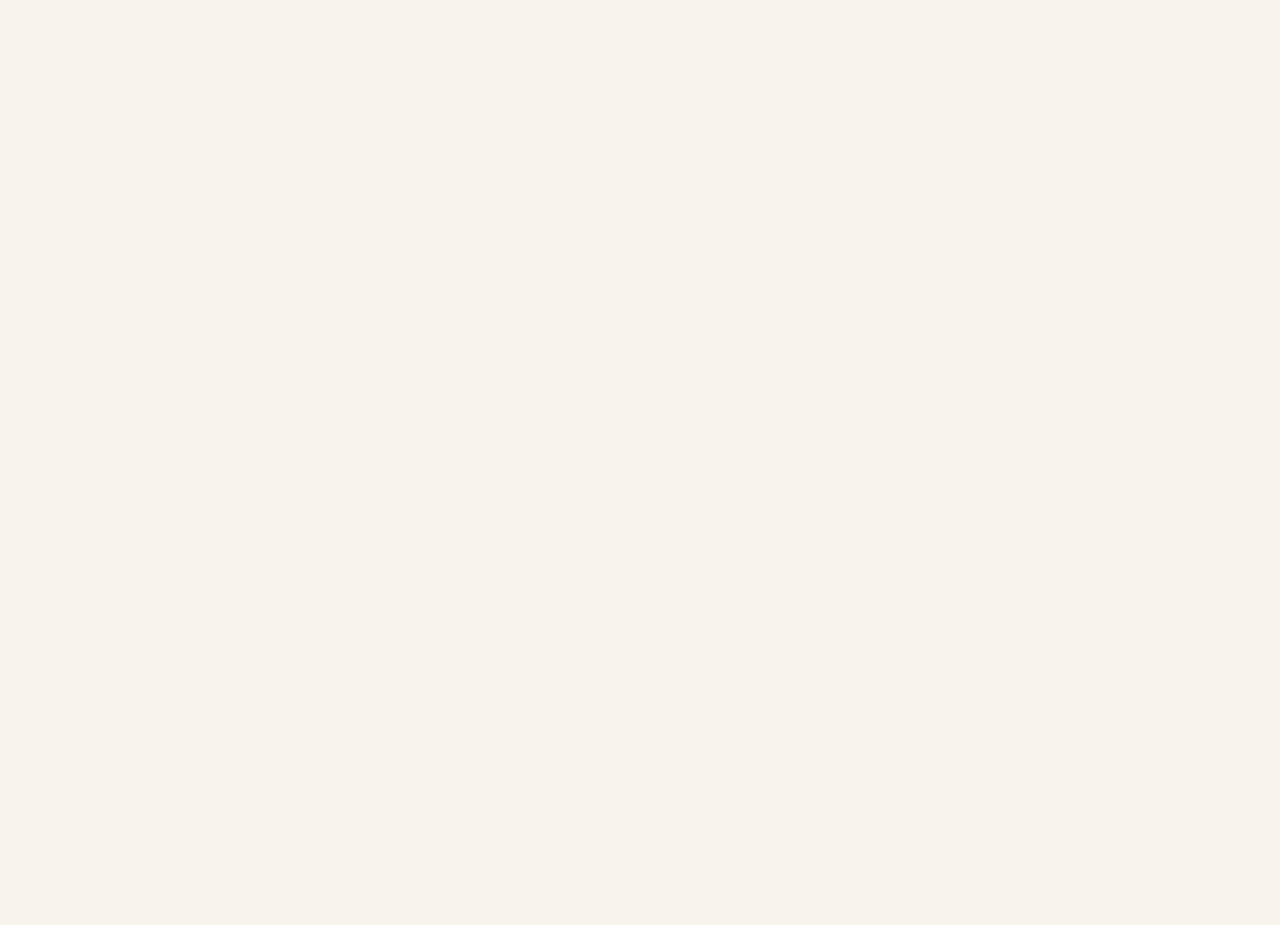
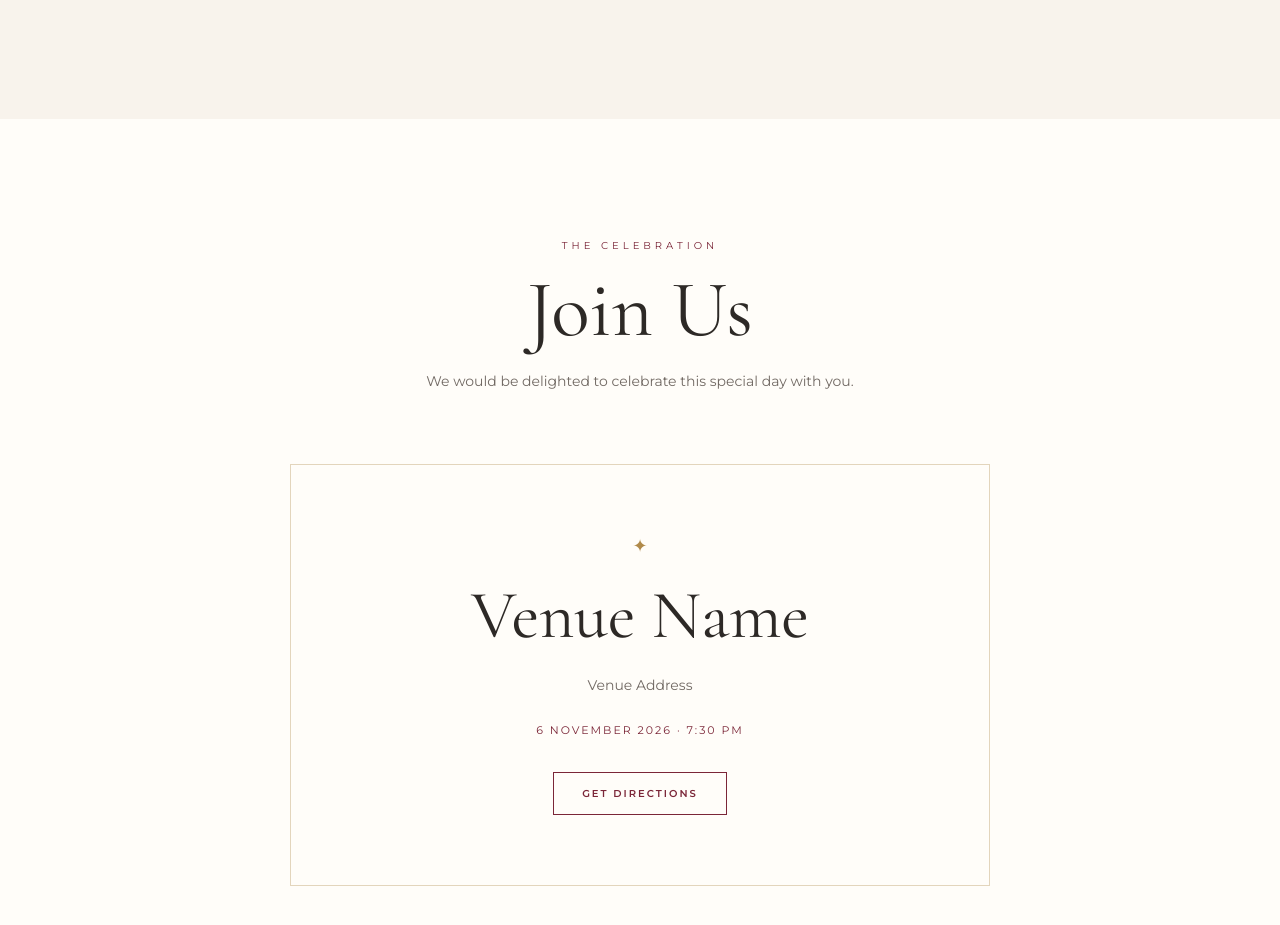
Before and after one commit to abdulmuqtadir2208/Wedding-card, a React (Vite) app: page / in a window 1280 px wide. Shown: the part 2223-3148 px from the top of the page. Before the commit the page ends 2342 px from the top, so only its background shows below. Built offline with nearby package versions, Linux system fonts and the light colour scheme.

Commit message:
Add and style venue section

```diff
--- a/src/App.jsx
+++ b/src/App.jsx
@@ -1,6 +1,7 @@
 import Hero from "./components/Hero";
 import Countdown from "./components/Countdown";
 import Events from "./components/Events";
+import Venue from "./components/Venue";
 
 function App() {
   return (
@@ -8,6 +9,7 @@ function App() {
       <Hero />
       <Countdown />
       <Events />
+      <Venue />
     </main>
   );
 }
--- /dev/null
+++ b/src/components/Venue.jsx
@@ -0,0 +1,43 @@
+import wedding from "../data/wedding";
+
+function Venue() {
+  return (
+    <section className="venue">
+      <div className="section-heading">
+        <p className="section-label">The celebration</p>
+
+        <h2>Join Us</h2>
+
+        <p className="section-description">
+          We would be delighted to celebrate this special day
+          with you.
+        </p>
+      </div>
+
+      <div className="venue-card">
+        <div className="venue-symbol">✦</div>
+
+        <h3>{wedding.venue.name}</h3>
+
+        <p className="venue-address">
+          {wedding.venue.address}
+        </p>
+
+        <p className="venue-date">
+          6 November 2026 · 7:30 PM
+        </p>
+
+        <a
+          href={wedding.venue.mapsUrl}
+          target="_blank"
+          rel="noopener noreferrer"
+          className="venue-button"
+        >
+          Get Directions
+        </a>
+      </div>
+    </section>
+  );
+}
+
+export default Venue;
--- a/src/data/wedding.js
+++ b/src/data/wedding.js
@@ -8,6 +8,12 @@ const wedding = {
   },
 
   weddingDate: "2026-11-06T19:30:00+05:30",
+
+  venue: {
+  name: "Venue Name",
+  address: "Venue Address",
+  mapsUrl: "https://maps.google.com/",
+},
 
   events: [
   {
--- a/src/index.css
+++ b/src/index.css
@@ -307,3 +307,88 @@ body {
     font-size: 32px;
   }
 }
+
+/* ================================
+   VENUE SECTION
+================================ */
+
+.venue {
+  min-height: 85vh;
+  padding: var(--space-xxl) var(--space-md);
+  display: flex;
+  flex-direction: column;
+  justify-content: center;
+  align-items: center;
+  background: var(--color-surface);
+}
+
+.venue-card {
+  width: min(700px, 100%);
+  padding: 70px 40px;
+  text-align: center;
+  border: 1px solid rgba(176, 138, 74, 0.35);
+  position: relative;
+}
+
+.venue-symbol {
+  color: var(--color-gold);
+  font-size: 18px;
+  margin-bottom: 25px;
+}
+
+.venue-card h3 {
+  font-family: var(--font-heading);
+  font-size: clamp(42px, 7vw, 68px);
+  font-weight: 400;
+  line-height: 1;
+  margin-bottom: 24px;
+}
+
+.venue-address {
+  max-width: 450px;
+  margin: 0 auto;
+  font-family: var(--font-body);
+  font-size: 14px;
+  line-height: 1.7;
+  color: var(--color-text-muted);
+}
+
+.venue-date {
+  margin-top: 25px;
+  font-family: var(--font-body);
+  font-size: 11px;
+  letter-spacing: 2px;
+  text-transform: uppercase;
+  color: var(--color-accent);
+}
+
+.venue-button {
+  display: inline-block;
+  margin-top: 35px;
+  padding: 14px 28px;
+  border: 1px solid var(--color-accent);
+  color: var(--color-accent);
+  text-decoration: none;
+  font-family: var(--font-body);
+  font-size: 10px;
+  font-weight: 600;
+  letter-spacing: 2px;
+  text-transform: uppercase;
+  transition: all var(--transition);
+}
+
+.venue-button:hover {
+  background: var(--color-accent);
+  color: var(--color-surface);
+}
+
+@media (max-width: 600px) {
+  .venue {
+    min-height: auto;
+    padding: var(--space-xl) var(--space-md);
+  }
+
+  .venue-card {
+    padding: 50px 24px;
+  }
+}
```
